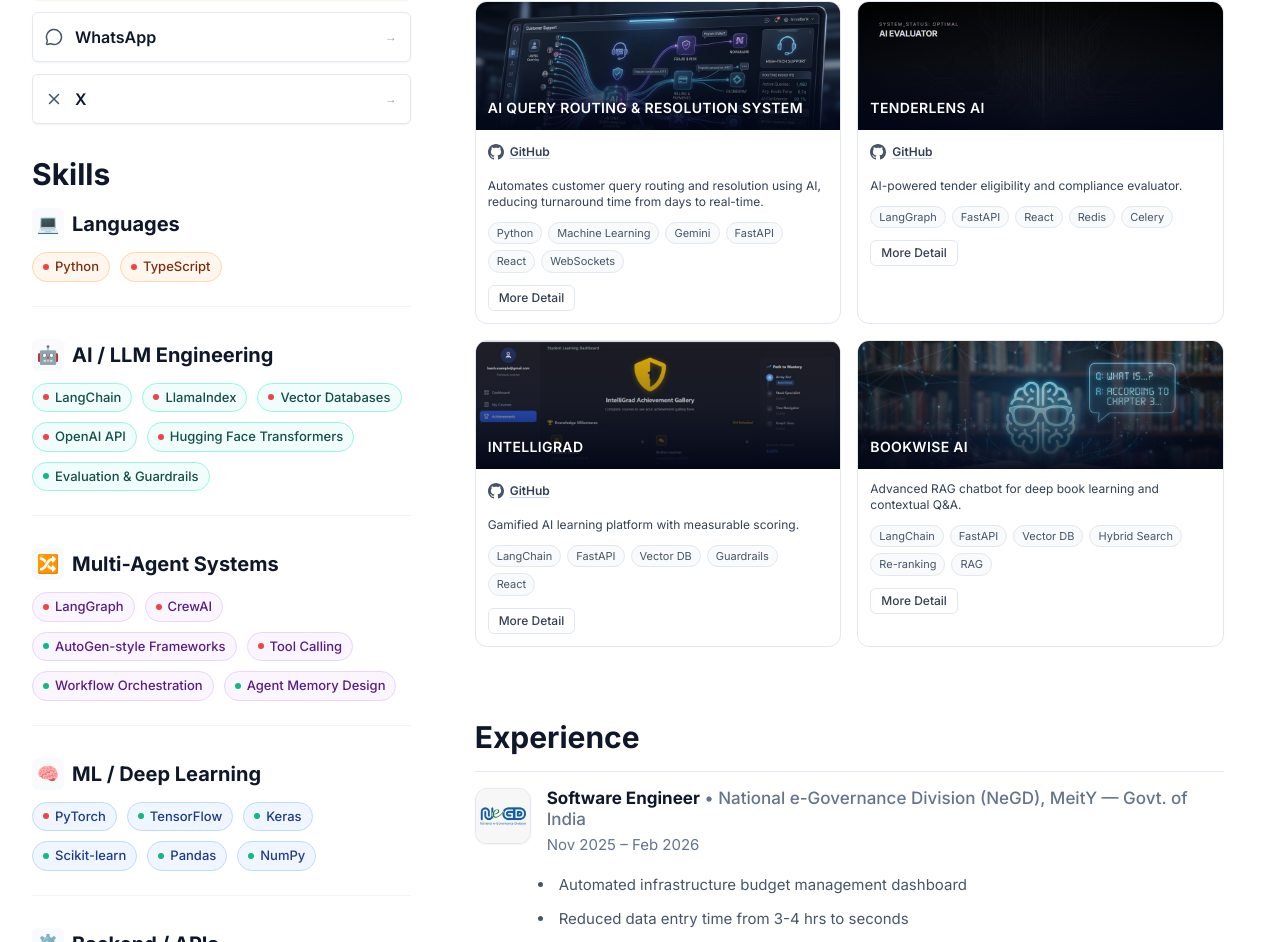
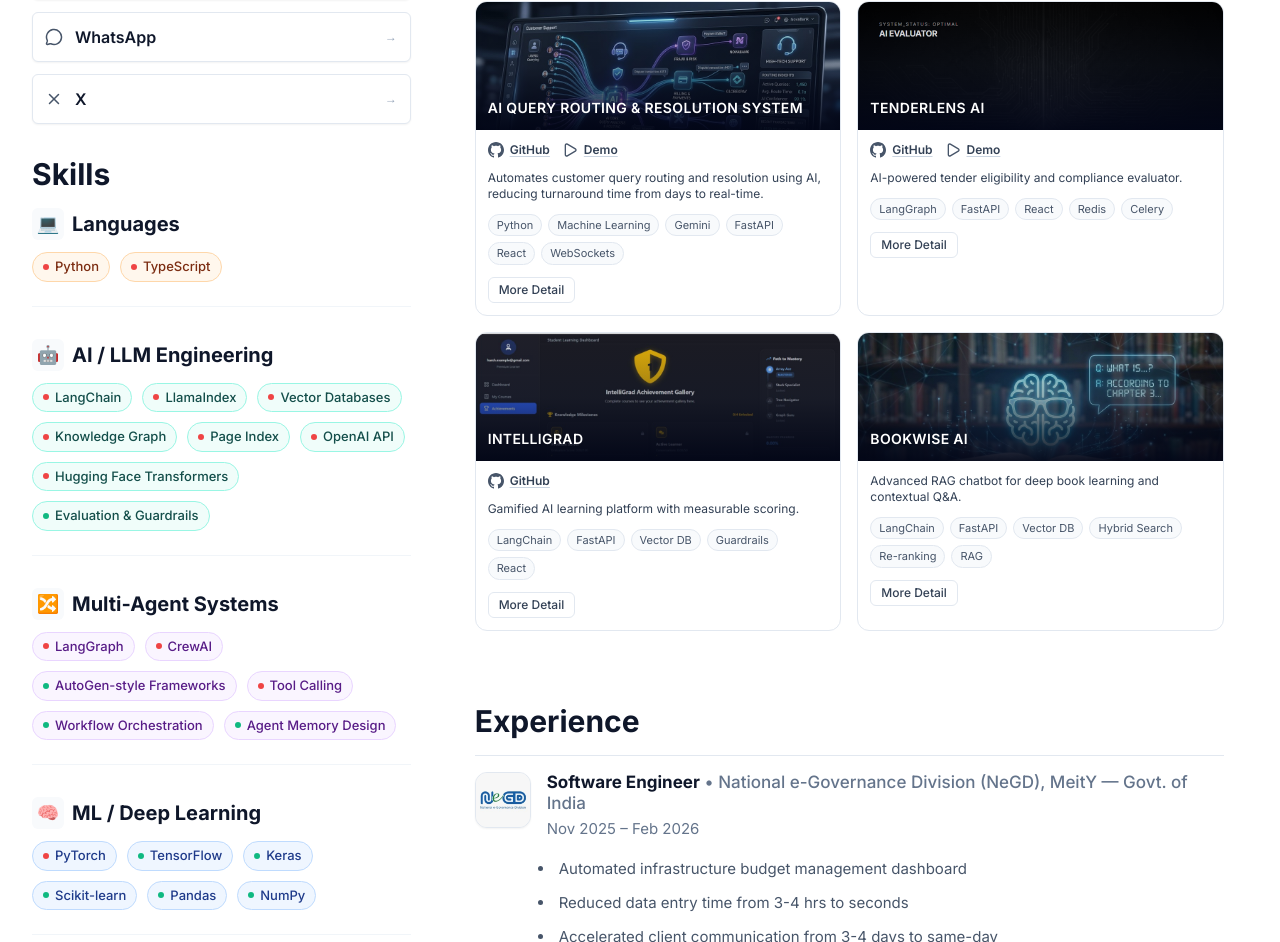
Before and after one commit to itsharsh01/portfolio-harsh, a React (Vite) app: page / in a window 1280 px wide. Shown: the part 1080-2022 px from the top of the page. Built offline with nearby package versions, Linux system fonts and the light colour scheme.

Commit message:
project updatred

```diff
--- a/src/components/RightColumn.jsx
+++ b/src/components/RightColumn.jsx
@@ -9,6 +9,7 @@
   GraduationCap,
   LayoutGrid,
   Mail,
+  Play,
   X,
 } from 'lucide-react'
 import SectionLink from './SectionLink'
@@ -128,6 +129,8 @@
                   </span>
                 </div>
                 <div className="space-y-3 p-3">
+                  {(project.repoUrl || project.demoUrl) && (
+                    <div className="flex flex-wrap items-center gap-3">
                       {project.repoUrl && (
                         <a
                           href={project.repoUrl}
@@ -139,6 +142,20 @@
                           <GithubIcon size={16} className="shrink-0 text-slate-600" />
                           <span className="underline decoration-slate-300 underline-offset-2">GitHub</span>
                         </a>
+                      )}
+                      {project.demoUrl && (
+                        <a
+                          href={project.demoUrl}
+                          target="_blank"
+                          rel="noopener noreferrer"
+                          aria-label={`Watch ${project.title} demo`}
+                          className="inline-flex items-center gap-1.5 text-xs font-semibold text-slate-700 transition hover:text-slate-900"
+                        >
+                          <Play size={16} className="shrink-0 text-slate-600" aria-hidden />
+                          <span className="underline decoration-slate-300 underline-offset-2">Demo</span>
+                        </a>
+                      )}
+                    </div>
                   )}
                   <p className="text-xs text-slate-700">{project.description}</p>
                   <div className="flex flex-wrap gap-1.5">
--- a/src/data/portfolio.json
+++ b/src/data/portfolio.json
@@ -43,6 +43,8 @@
           { "name": "LangChain", "status": "hot" },
           { "name": "LlamaIndex", "status": "hot" },
           { "name": "Vector Databases", "status": "hot" },
+          { "name": "Knowledge Graph", "status": "hot" },
+          { "name": "Page Index", "status": "hot" },
           { "name": "OpenAI API", "status": "hot" },
           { "name": "Hugging Face Transformers", "status": "hot" },
           { "name": "Evaluation & Guardrails", "status": "core" }
@@ -173,7 +175,8 @@
         "title": "AI Query Routing & Resolution System",
         "description": "Automates customer query routing and resolution using AI, reducing turnaround time from days to real-time.",
         "tags": ["Python", "Machine Learning", "Gemini", "FastAPI", "React", "WebSockets"],
-        "repoUrl": "https://github.com/you/repo",
+        "repoUrl": "https://github.com/itsharsh01/bureaucracy-automation",
+        "demoUrl": "https://www.loom.com/share/b0a973c926ea458d970fa0d8b9a36ac2",
         "coverImage": "/ai-query-routing.png",
         "coverImageAlt": "Customer support dashboard — AI core routing user queries to departments and companies in real time",
         "target": "projects",
@@ -205,6 +208,7 @@
         "description": "AI-powered tender eligibility and compliance evaluator.",
         "tags": ["LangGraph", "FastAPI", "React", "Redis", "Celery"],
         "repoUrl": "https://github.com/itsharsh01/tender-analyzer",
+        "demoUrl": "https://www.loom.com/share/03522d333cb34d54bdd89800ae1c868b",
         "coverImage": "/tenderlens-ai-cover.png",
         "coverImageAlt": "TenderLens AI — AI evaluator branding: precision tender evaluation with neural-inspired circuitry",
         "target": "projects",
```
Lines whose indentation alone changed are shown as unchanged.
